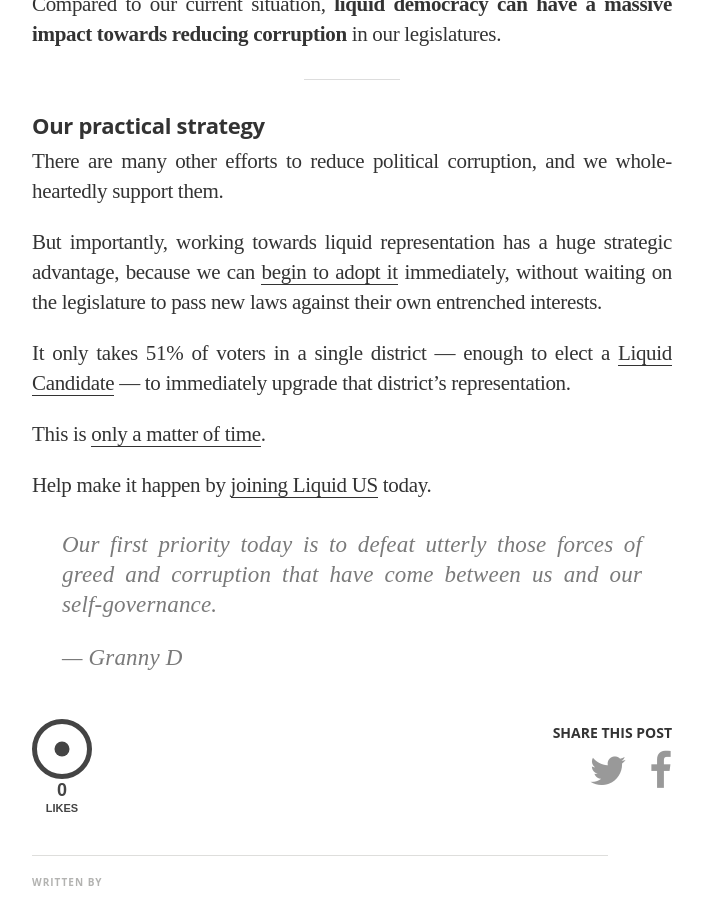
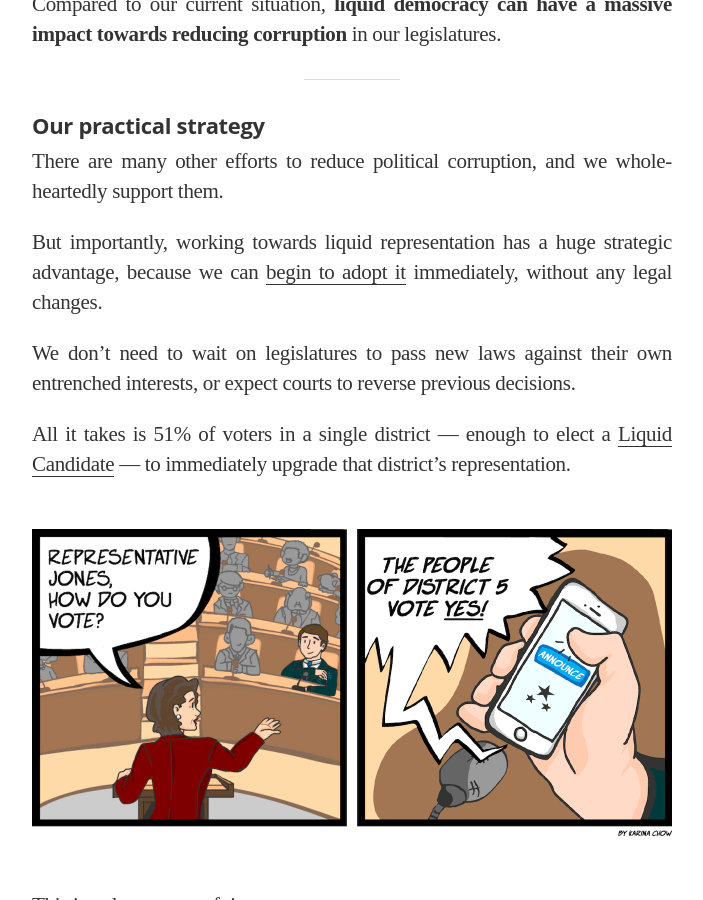
Before and after one commit to voteliquid/blog, a Jekyll site: the page built from _posts/2017-10-23-democracy-vs-corruption.md, in a window 1280 px wide and 900 px high, scrolled down 3345 px. Shown: the whole window, without its empty margins (288-991 px from the left). Built offline with Jekyll 4.4.1, drawn with Linux system fonts in a browser that asks for light colours; nearby versions of some CDN libraries; some web fonts are replaced.

Commit message:
App-announces-vote with new pointy star Liquid US logo

```diff
--- a/_posts/2017-10-23-democracy-vs-corruption.md
+++ b/_posts/2017-10-23-democracy-vs-corruption.md
@@ -64,9 +64,13 @@ Compared to our current situation, **liquid democracy can have a massive impact
 
 There are many other efforts to reduce political corruption, and we whole-heartedly support them.
 
-But importantly, working towards liquid representation has a huge strategic advantage, because we can [begin to adopt it](/2017/11/06/announcing-united-vote/) immediately, without waiting on the legislature to pass new laws against their own entrenched interests.
+But importantly, working towards liquid representation has a huge strategic advantage, because we can [begin to adopt it](/2017/11/06/announcing-united-vote/) immediately, without any legal changes.
 
-It only takes 51% of voters in a single district — enough to elect a [Liquid Candidate](/2017/07/04/running-liquid-democracy-candidates/) — to immediately upgrade that district's representation.
+We don't need to wait on legislatures to pass new laws against their own entrenched interests, or expect courts to reverse previous decisions.
+
+All it takes is 51% of voters in a single district — enough to elect a [Liquid Candidate](/2017/07/04/running-liquid-democracy-candidates/) — to immediately upgrade that district's representation.
+
+[![](/assets/article_images/2017-07-04-running-liquid-democracy-candidates/app-announces-vote-3.jpg)](/2017/07/04/running-liquid-democracy-candidates/)
 
 This is [only a matter of time](/2018/06/06/liquid-is-inevitable/).
 
```
Also changed, not shown: _posts/2017-07-04-running-liquid-democracy-candidates.md (+1 -1 lines), assets/article_images/2017-07-04-running-liquid-democracy-candidates/app-announces-vote-3.jpg (added).
